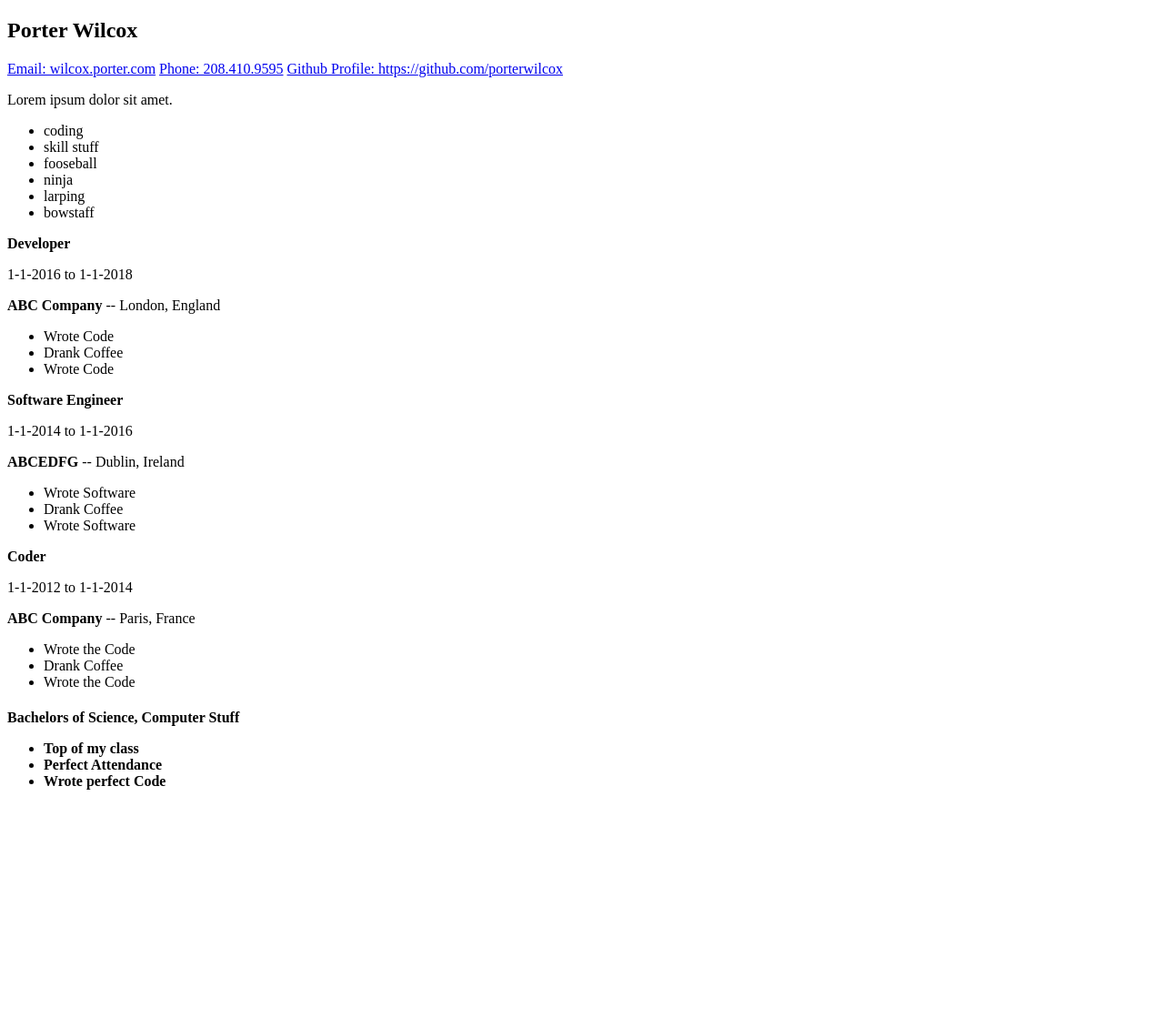
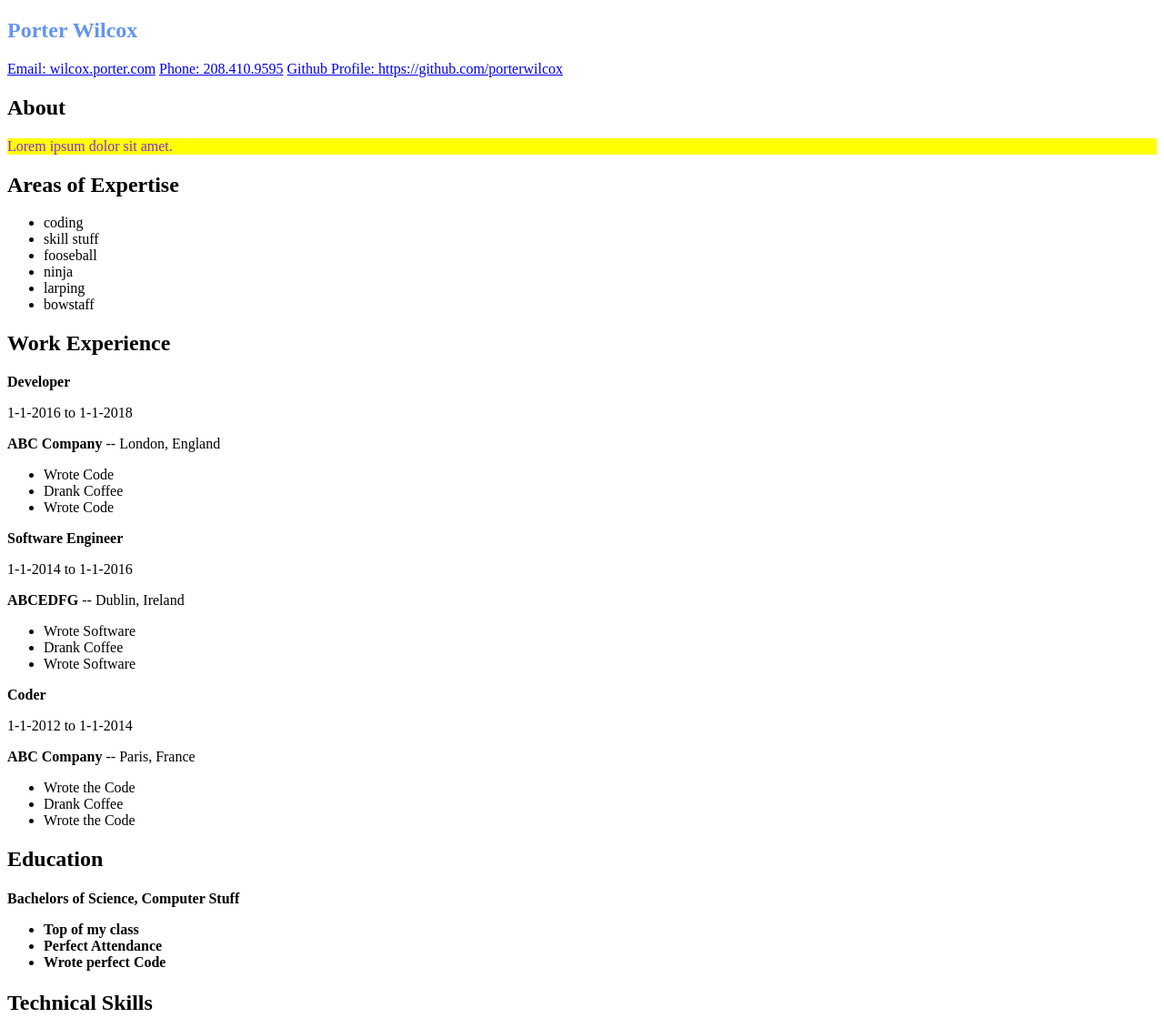
Before and after one commit to porterwilcox/learning-html, a plain HTML site: page index.html in a window 1280 px wide. Shown: the whole page at 91% size. Before the commit the page ends 889 px from the top, so only its background shows below. Drawn offline with Linux system fonts and the light colour scheme.

Commit message:
push before close

```diff
--- /dev/null
+++ b/assets/styles.css
@@ -0,0 +1,17 @@
+.contact h1{
+    color: cornflowerblue;
+}
+
+/* a{
+    text-decoration: none;
+    color: black;
+} */
+
+#about{
+    color: blueviolet;
+    background-color: yellow;
+}
+
+*{
+    margin: center;
+}
--- a/index.html
+++ b/index.html
@@ -5,7 +5,8 @@
     <meta charset="UTF-8">
     <meta name="viewport" content="width=device-width, initial-scale=1.0">
     <meta http-equiv="X-UA-Compatible" content="ie=edge">
-    <title>Document</title>
+    <title>Porter's Fake Resume</title>
+    <link rel="stylesheet" href="assets/styles.css">
 </head>
 
 <body>
@@ -17,9 +18,11 @@
     </section>
     <main class="content">
         <div class="category profile">
-            <p>Lorem ipsum dolor sit amet.</p>
+            <h2>About</h2>
+            <p id='about'>Lorem ipsum dolor sit amet.</p>
         </div>
         <div class="category areas-of-expertise">
+            <h2>Areas of Expertise</h2>
             <ul>
                 <li>coding</li>
                 <li>skill stuff</li>
@@ -34,6 +37,7 @@
             </ul>
         </div>
         <div class="category work-experience">
+            <h2>Work Experience</h2>
             <div class="job">
                 <p>
                     <strong>Developer</strong>
@@ -80,6 +84,7 @@
                     </div>
                 </div>
                 <div class="category education">
+                    <h2>Education</h2>
                     <div class="school">
                         <h4>
                             <span class="degree">Bachelors of Science</span>,
@@ -93,6 +98,7 @@
                     </div>
                 </div>
                 <div class="category technical-skills">
+                    <h2>Technical Skills</h2>
 
                 </div>
     </main>
```
Also changed, not shown: assests/styles.css (deleted).
